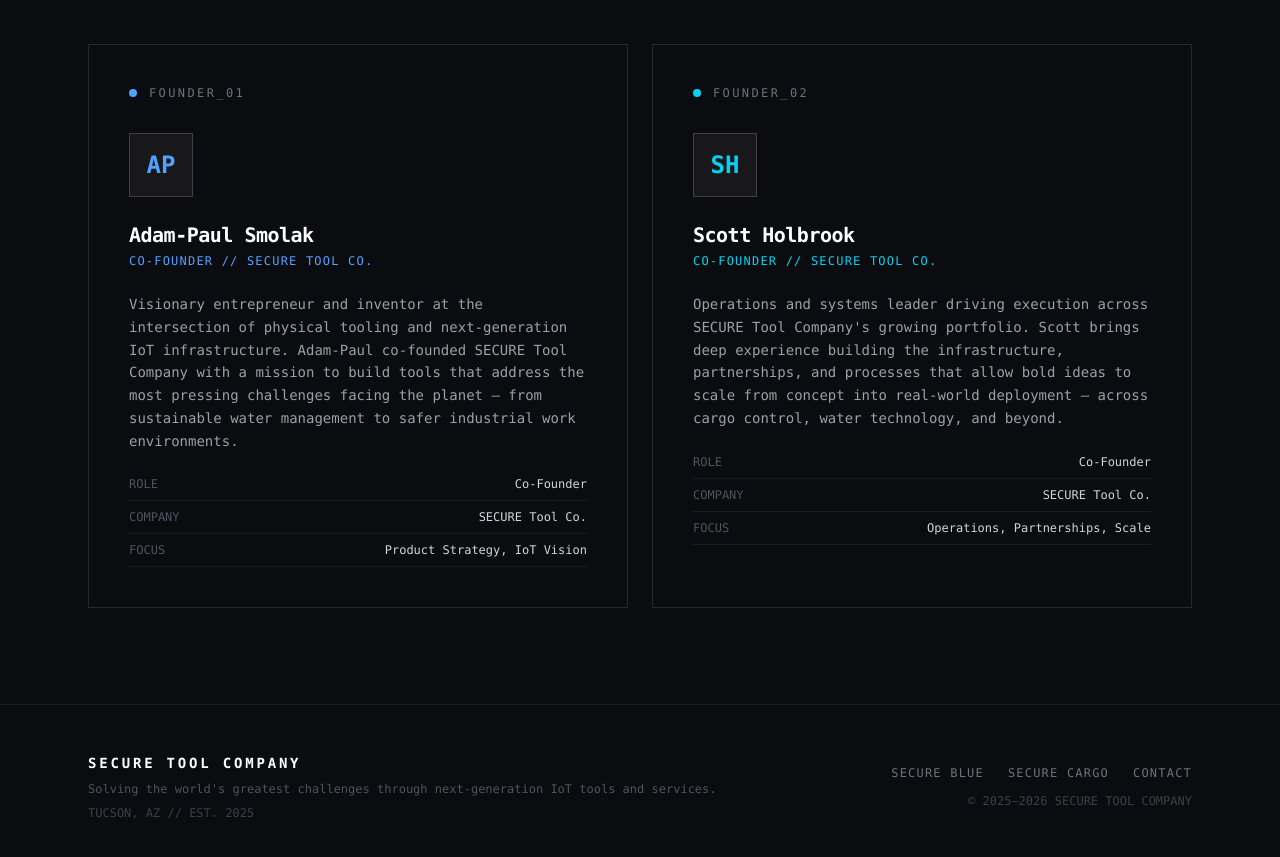
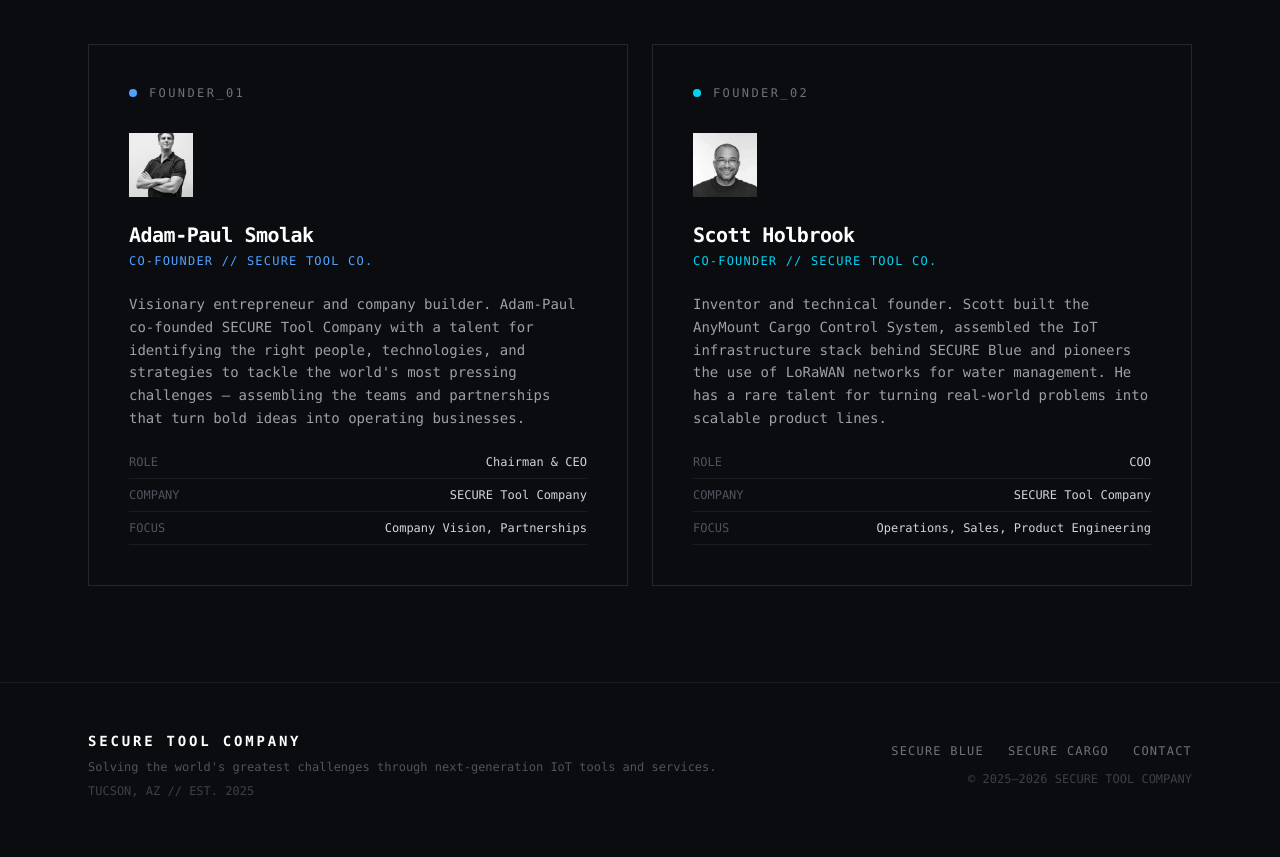
Before and after one commit to securetoolcompany/secure-tool-co, a Next.js app: page / in a window 1280 px wide. Shown: the part 2600-3457 px from the top of the page. Built offline with nearby package versions, Linux system fonts and the light colour scheme.

Commit message:
really synced

```diff
--- a/app/globals.css
+++ b/app/globals.css
@@ -1,74 +1,26 @@
 @import "tailwindcss";
-@plugin "tailwindcss-animate";
-@custom-variant dark (&:is(.dark *));
 
 @theme {
-  /* SECURE Blue Custom Colors */
-  --color-background: #131722;
-  --color-zinc-950: #09090b;
+  --color-background: #0a0c10;
   --color-secure-blue: #3b82f6;
   --color-secure-green: #34d399;
   --color-secure-cyan: #22d3ee;
-  --color-secure-purple: #a855f7;
   --color-secure-amber: #fbbf24;
-  --tracking-tighter-aggressive: -0.05em;
-  --tracking-widest-system: 0.2em;
-
-  /* Standard Shadcn Variables */
-  --color-border: hsl(var(--border));
-  --color-input: hsl(var(--input));
-  --color-ring: hsl(var(--ring));
-  --color-foreground: hsl(var(--foreground));
-  --color-primary: hsl(var(--primary));
-  --color-primary-foreground: hsl(var(--primary-foreground));
-  --color-secondary: hsl(var(--secondary));
-  --color-secondary-foreground: hsl(var(--secondary-foreground));
-  --color-destructive: hsl(var(--destructive));
-  --color-destructive-foreground: hsl(var(--destructive-foreground));
-  --color-muted: hsl(var(--muted));
-  --color-muted-foreground: hsl(var(--muted-foreground));
-  --color-accent: hsl(var(--accent));
-  --color-accent-foreground: hsl(var(--accent-foreground));
-  --color-popover: hsl(var(--popover));
-  --color-popover-foreground: hsl(var(--popover-foreground));
-  --color-card: hsl(var(--card));
-  --color-card-foreground: hsl(var(--card-foreground));
-
-  --radius-lg: var(--radius);
-  --radius-md: calc(var(--radius) - 2px);
-  --radius-sm: calc(var(--radius) - 4px);
 }
 
 @layer base {
-  :root, .dark {
-    --background: 222.2 84% 4.9%;
-    --foreground: 210 40% 98%;
-    --card: 222.2 84% 4.9%;
-    --card-foreground: 210 40% 98%;
-    --popover: 222.2 84% 4.9%;
-    --popover-foreground: 210 40% 98%;
-    --primary: 210 40% 98%;
-    --primary-foreground: 222.2 47.4% 11.2%;
-    --secondary: 217.2 32.6% 17.5%;
-    --secondary-foreground: 210 40% 98%;
-    --muted: 217.2 32.6% 17.5%;
-    --muted-foreground: 215 20.2% 65.1%;
-    --accent: 217.2 32.6% 17.5%;
-    --accent-foreground: 210 40% 98%;
-    --destructive: 0 62.8% 30.6%;
-    --destructive-foreground: 210 40% 98%;
-    --border: 217.2 32.6% 17.5%;
-    --input: 217.2 32.6% 17.5%;
-    --ring: 212.7 26.8% 83.9;
-    --radius: 0rem;
-  }
-
-  @layer base {
   * {
-    @apply border-border;
+    box-sizing: border-box;
+    margin: 0;
+    padding: 0;
   }
   body {
-    @apply bg-[#131722] text-zinc-400;
+    background-color: #0a0c10;
+    color: #a1a8b8;
+    -webkit-font-smoothing: antialiased;
+  }
+  ::selection {
+    background: rgba(59, 130, 246, 0.3);
+    color: #fff;
   }
 }
-}
--- a/app/page.tsx
+++ b/app/page.tsx
@@ -246,22 +246,26 @@
                 <span className="inline-block w-2 h-2 rounded-full bg-blue-400" />
                 <span className="text-xs tracking-[0.2em] text-zinc-500 uppercase">FOUNDER_01</span>
               </div>
-              <div className="w-16 h-16 border border-zinc-700 bg-zinc-900 flex items-center justify-center mb-6">
-                <span className="text-2xl font-bold text-blue-400">AP</span>
-              </div>
+              <img
+                src="/adam-paul-smolak.jpg"
+                alt="Adam-Paul Smolak"
+                width={64}
+                height={64}
+                className="w-16 h-16 object-cover mb-6 grayscale hover:grayscale-0 transition-all"
+              />
               <h3 className="text-xl font-bold text-white tracking-tight mb-1">Adam-Paul Smolak</h3>
               <div className="text-xs text-blue-400 tracking-widest mb-6">CO-FOUNDER // SECURE TOOL CO.</div>
               <p className="text-zinc-400 text-sm leading-relaxed mb-6">
-                Visionary entrepreneur and inventor at the intersection of physical tooling and
-                next-generation IoT infrastructure. Adam-Paul co-founded SECURE Tool Company
-                with a mission to build tools that address the most pressing challenges facing
-                the planet — from sustainable water management to safer industrial work environments.
+                Visionary entrepreneur and company builder. Adam-Paul co-founded SECURE Tool Company
+                with a talent for identifying the right people, technologies, and strategies to tackle
+                the world&apos;s most pressing challenges — assembling the teams and partnerships that
+                turn bold ideas into operating businesses.
               </p>
               <div className="space-y-2 font-mono text-xs">
                 {[
-                  { k: "ROLE",    v: "Co-Founder" },
-                  { k: "COMPANY", v: "SECURE Tool Co." },
-                  { k: "FOCUS",   v: "Product Strategy, IoT Vision" },
+                  { k: "ROLE",    v: "Chairman & CEO" },
+                  { k: "COMPANY", v: "SECURE Tool Company" },
+                  { k: "FOCUS",   v: "Company Vision, Partnerships" },
                 ].map(({ k, v }) => (
                   <div key={k} className="flex justify-between border-b border-zinc-800/60 pb-2">
                     <span className="text-zinc-600">{k}</span>
@@ -277,22 +281,27 @@
                 <span className="inline-block w-2 h-2 rounded-full bg-cyan-400" />
                 <span className="text-xs tracking-[0.2em] text-zinc-500 uppercase">FOUNDER_02</span>
               </div>
-              <div className="w-16 h-16 border border-zinc-700 bg-zinc-900 flex items-center justify-center mb-6">
-                <span className="text-2xl font-bold text-cyan-400">SH</span>
-              </div>
+              <img
+                src="/scott-holbrook.jpg"
+                alt="Scott Holbrook"
+                width={64}
+                height={64}
+                className="w-16 h-16 object-cover mb-6 grayscale hover:grayscale-0 transition-all"
+              />
               <h3 className="text-xl font-bold text-white tracking-tight mb-1">Scott Holbrook</h3>
               <div className="text-xs text-cyan-400 tracking-widest mb-6">CO-FOUNDER // SECURE TOOL CO.</div>
               <p className="text-zinc-400 text-sm leading-relaxed mb-6">
-                Operations and systems leader driving execution across SECURE Tool Company&apos;s
-                growing portfolio. Scott brings deep experience building the infrastructure,
-                partnerships, and processes that allow bold ideas to scale from concept into
-                real-world deployment — across cargo control, water technology, and beyond.
+                Inventor and technical founder. Scott built the AnyMount Cargo Control System,
+                assembled the IoT infrastructure stack behind SECURE Blue and pioneers the
+                use of LoRaWAN networks for water management. He has a rare talent for turning
+                real-world problems into
+                scalable product lines.
               </p>
               <div className="space-y-2 font-mono text-xs">
                 {[
-                  { k: "ROLE",    v: "Co-Founder" },
-                  { k: "COMPANY", v: "SECURE Tool Co." },
-                  { k: "FOCUS",   v: "Operations, Partnerships, Scale" },
+                  { k: "ROLE",    v: "COO" },
+                  { k: "COMPANY", v: "SECURE Tool Company" },
+                  { k: "FOCUS",   v: "Operations, Sales, Product Engineering" },
                 ].map(({ k, v }) => (
                   <div key={k} className="flex justify-between border-b border-zinc-800/60 pb-2">
                     <span className="text-zinc-600">{k}</span>
--- a/postcss.config.mjs
+++ b/postcss.config.mjs
@@ -1,2 +1,6 @@
-const config = { plugins: { "@tailwindcss/postcss": {} } };
+const config = {
+  plugins: {
+    "@tailwindcss/postcss": {},
+  },
+};
 export default config;
```
Also changed, not shown: public/adam-paul-smolak.jpg (added), public/scott-holbrook.jpg (added).
